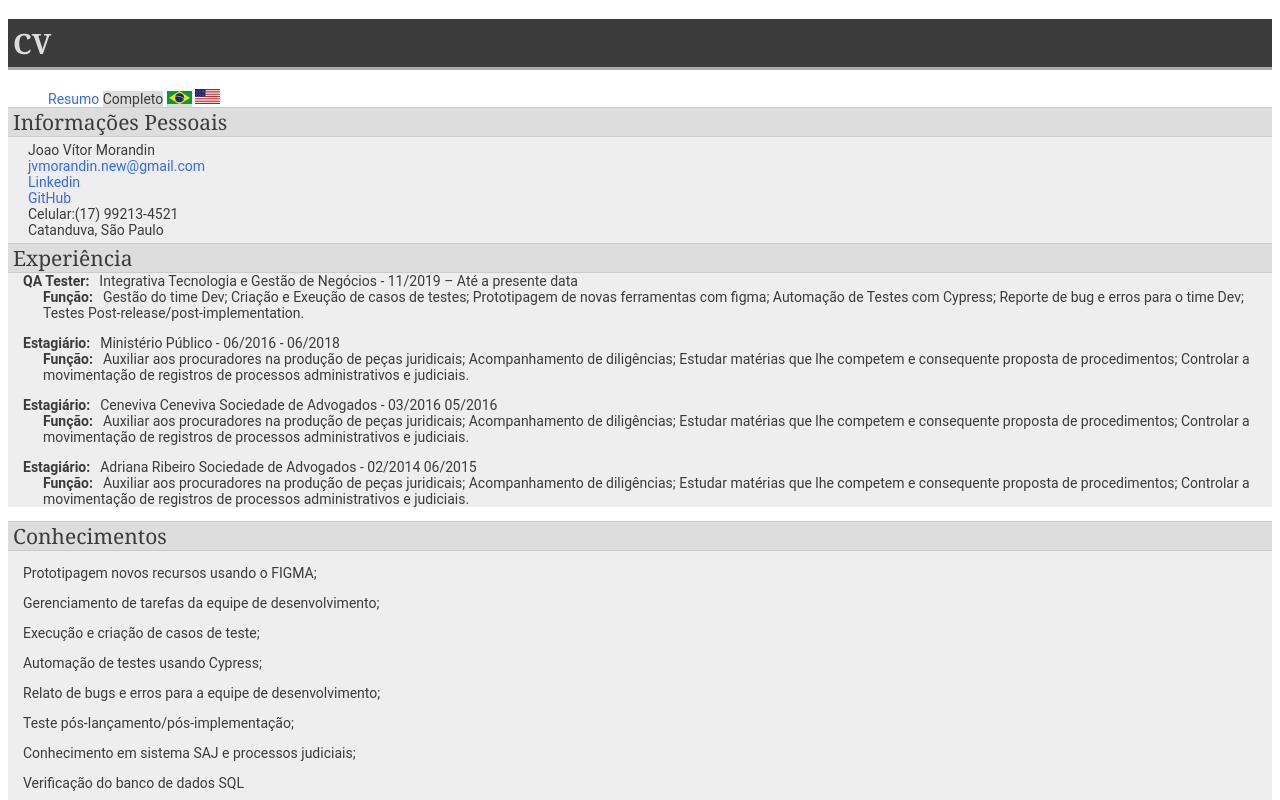
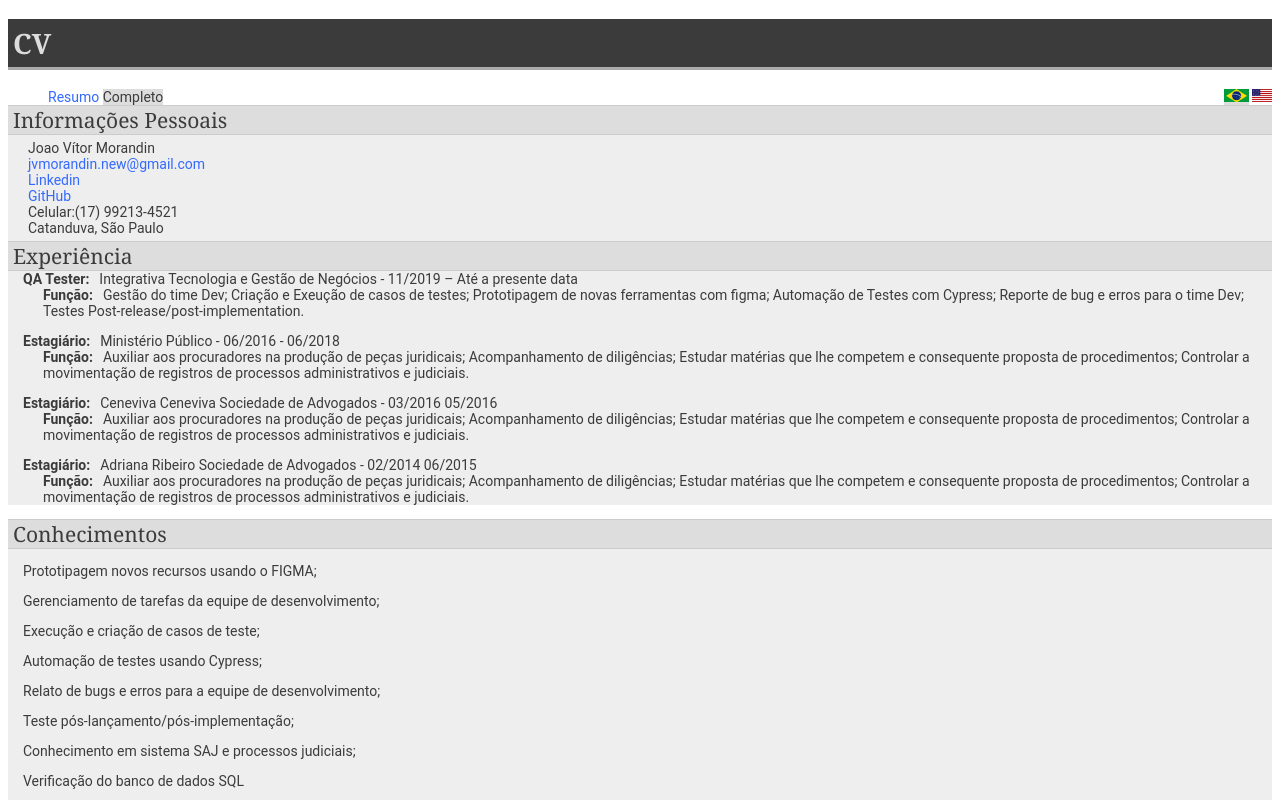
Before and after one commit to JvMorandin/CV-master, a plain HTML site: page cv-completo-ptbr.html in a window 1280 px wide. Shown: the top 800 px of the page. Drawn offline with Linux system fonts and the light colour scheme.

Commit message:
colocando as bandeirinhas

```diff
--- a/Style.css
+++ b/Style.css
@@ -55,6 +55,8 @@ a:hover {
 
 #menu {
     margin: 0;
+    display: flex;
+    justify-content: space-between;
 }
 
 #menu ul,
@@ -89,3 +91,7 @@ a:hover {
     list-style-type: none;
     margin-top: 3px;
 }
+
+.bandeiras {
+    text-align: right;
+}
--- a/cv-completo-ptbr.html
+++ b/cv-completo-ptbr.html
@@ -12,10 +12,16 @@
 
     <ul id="menu">
 
-        <li><a href="cv-resumido-PTBR.html">Resumo</a></li>
-        <li class="ativo">Completo</li>
-        <li class="ativo"><img src="Imagens/Brasil.png" width="25px"></li>
-        <li><a href="cv-completo.html"><img src="Imagens/USA.png" width="25px"></a></li>
+        <div>
+            <li><a href="cv-resumido-PTBR.html">Resumo</a></li>
+            <li class="ativo">Completo</li>
+        </div>
+
+        <div class='Bandeiras' id='bandeiras'>
+            <li class="ativo"><img src="Imagens/Brasil.png" width="25px"></li>
+            <li><a href="cv-completo.html"><img src="Imagens/USA.png" width="20px"></a></li>
+        </div>
+
 
     </ul>
 
```
Also changed, not shown: cv-completo.html (+11 -4 lines), cv-resumido-PTBR.html (+16 -7 lines), cv-resumido.html (+16 -7 lines).
